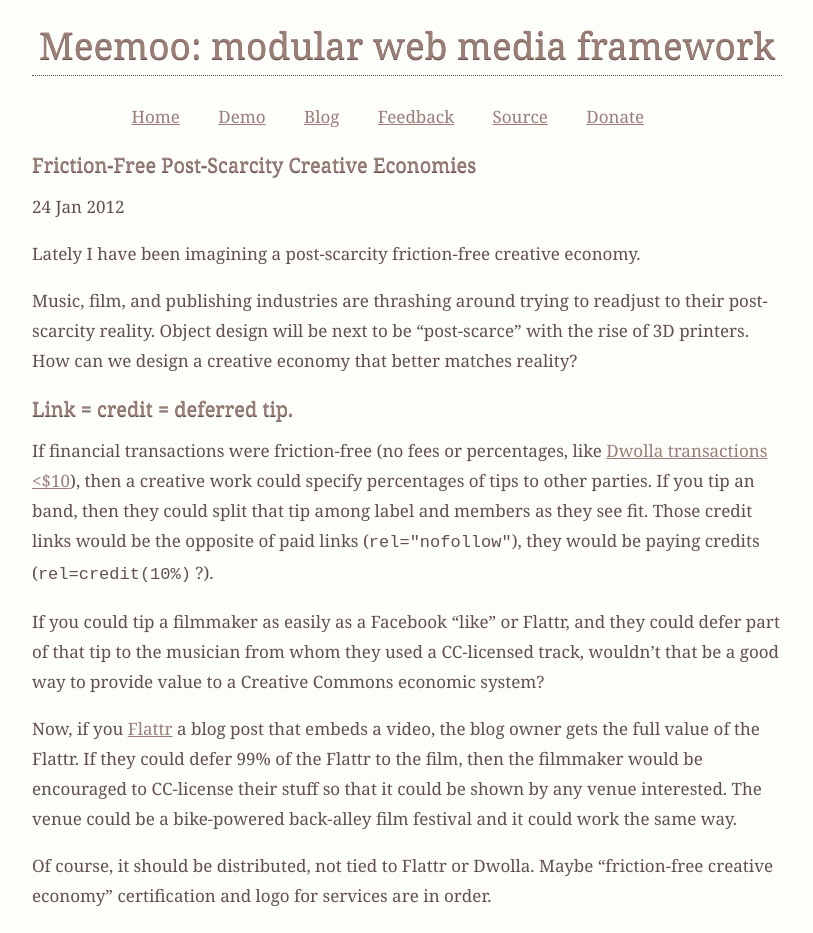
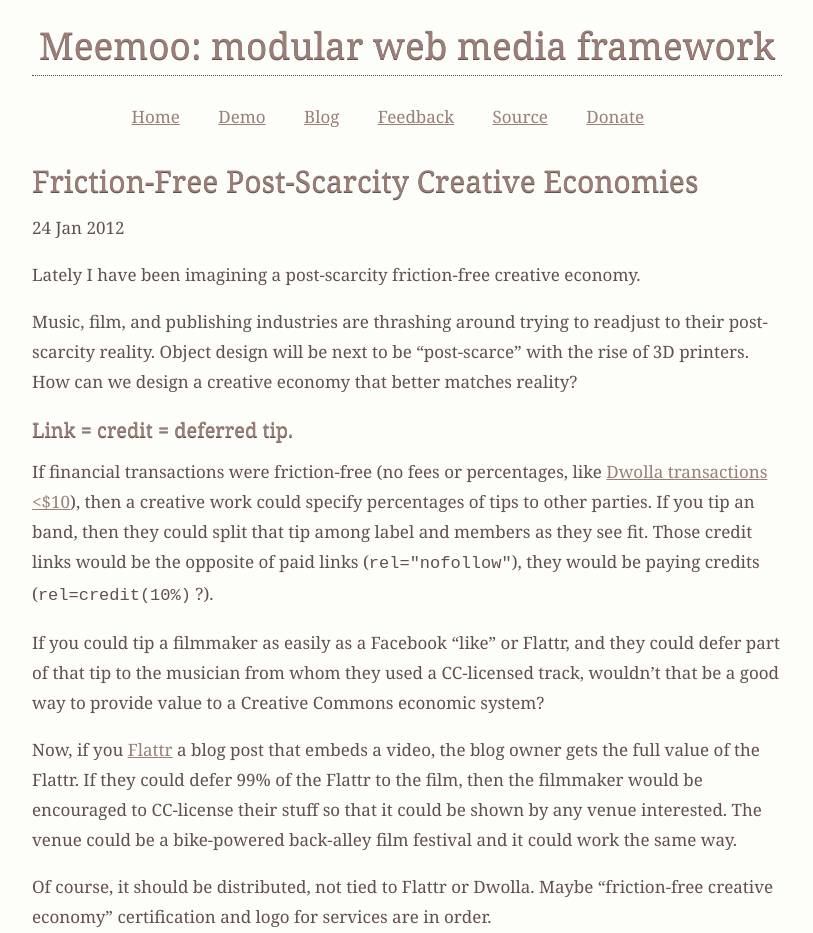
Before and after one commit to meemoo/meemoo.github.io, a Jekyll site: the page built from blog/index.html, in a window 1280 px wide. Shown: the top 933 px of the page, without its empty margins (233-1046 px from the left). Built offline with Jekyll 4.4.1, drawn with Linux system fonts in a browser that asks for light colours; Markdown is read by kramdown in place of the engine named in the settings.

Commit message:
h styles

```diff
--- a/_layouts/default.html
+++ b/_layouts/default.html
@@ -32,6 +32,9 @@
   }
   .post h1,
   h2 {
+    padding-bottom: 0;
+    border-bottom: none;
+    text-align: left;
     font-weight: 100;
     font-size: 30px;
     line-height: 31px;
--- a/blog/index.html
+++ b/blog/index.html
@@ -7,7 +7,7 @@ title: Blog
 <div class="posts">
   {% for post in site.posts %}
     <div class="post clear">
-      <h2><a href="{{ post.url }}" style="text-decoration:none;">{{ post.title }}</a></h2>
+      <h1><a href="{{ post.url }}" style="text-decoration:none;">{{ post.title }}</a></h1>
       <p>{{ post.date | date_to_string }}</p>
       {{ post.content }}
     </div>
```
